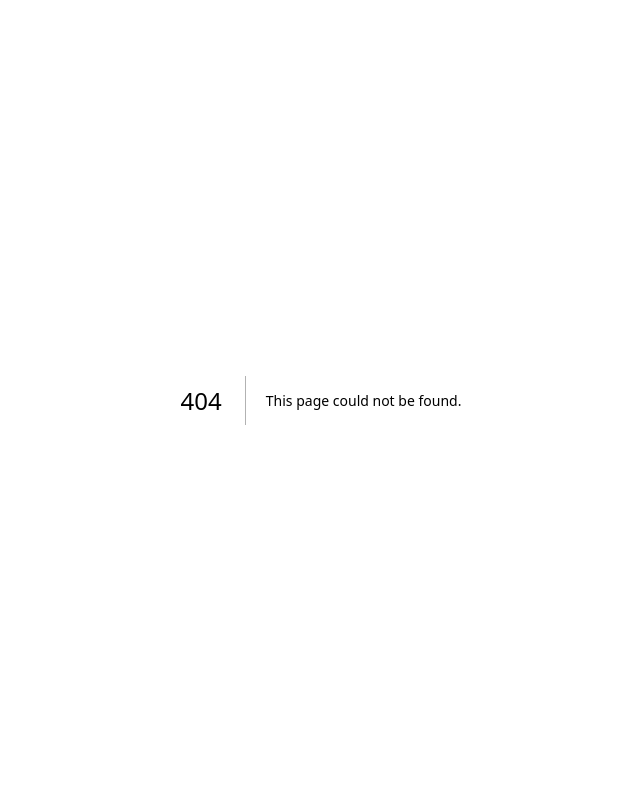
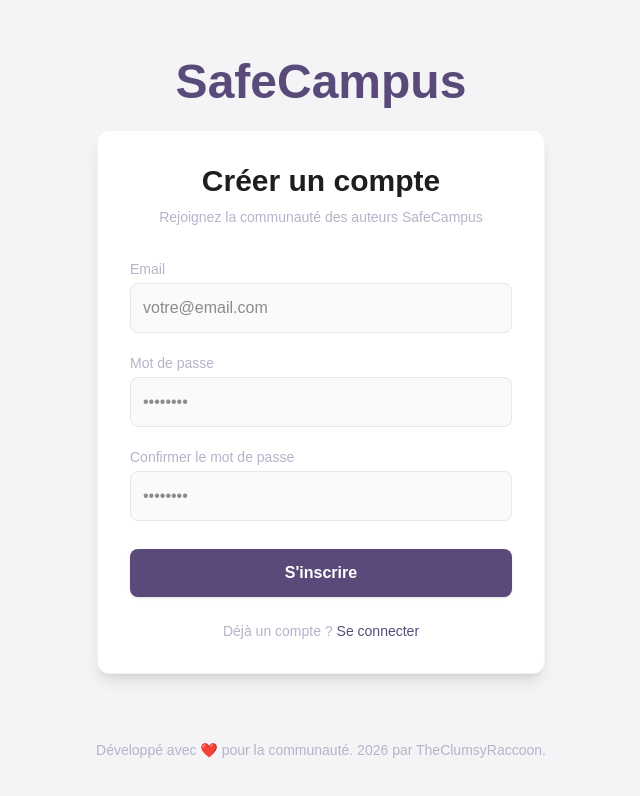
Before and after one commit to TheClumsyRaccoon/safecampus-panel, a Next.js app: page /auth/signup in a window 1280 px wide. Before the commit this address had no page. Shown: the top 796 px of the page, without its empty margins (319-959 px from the left). Built offline with nearby package versions, Linux system fonts and the light colour scheme; no server answers.

Commit message:
page signup

```diff
--- /dev/null
+++ b/app/auth/signup/page.js
@@ -0,0 +1,109 @@
+"use client";
+import { useState } from "react";
+import { createUserWithEmailAndPassword } from "firebase/auth";
+import { useRouter } from "next/navigation";
+import Link from "next/link";
+import { auth } from "@/lib/firebase";
+
+export default function SignupPage() {
+  const [email, setEmail] = useState("");
+  const [password, setPassword] = useState("");
+  const [confirmPassword, setConfirmPassword] = useState("");
+  const [error, setError] = useState("");
+  const router = useRouter();
+
+  const handleSignup = async (e) => {
+    e.preventDefault();
+    if (password !== confirmPassword) {
+      setError("Les mots de passe ne correspondent pas.");
+      return;
+    }
+    setError("");
+
+    try {
+      await createUserWithEmailAndPassword(auth, email, password);
+      router.push("/dashboard");
+    } catch (err) {
+      if (err.code === 'auth/email-already-in-use') {
+        setError("Cette adresse e-mail est déjà utilisée.");
+      } else if (err.code === 'auth/weak-password') {
+        setError("Le mot de passe doit contenir au moins 6 caractères.");
+      } else {
+        setError("Échec de l'inscription. Veuillez réessayer.");
+      }
+      console.error(err);
+    }
+  };
+
+  return (
+    <div className="flex min-h-screen flex-col items-center bg-background p-4">
+      <main className="flex w-full flex-1 flex-col items-center justify-center">
+        <h1 className="text-primary text-5xl font-bold pb-6"> SafeCampus</h1>
+        <div className="w-full max-w-md">
+          <div className="bg-white p-8 rounded-xl shadow-lg border border-gray-100">
+            <h2 className="text-3xl font-bold mb-2 text-center text-textmain">Créer un compte</h2>
+            <p className="text-center text-textsecondary mb-8 text-sm">Rejoignez la communauté des auteurs SafeCampus</p>
+
+            {error && <p className="text-red-500 text-sm mb-4 text-center bg-red-50 p-2 rounded">{error}</p>}
+
+            <form onSubmit={handleSignup} className="flex flex-col gap-5">
+              <div className="group">
+                <label className="block text-sm font-medium text-textsecondary mb-1 group-focus-within:text-primary transition-colors">Email</label>
+                <input
+                  type="email"
+                  placeholder="votre@email.com"
+                  className="w-full border border-gray-200 p-3 rounded-lg focus:outline-none focus:border-primary text-textmain transition-colors bg-gray-50 focus:bg-white"
+                  value={email}
+                  onChange={(e) => setEmail(e.target.value)}
+                  required
+                />
+              </div>
+
+              <div className="group">
+                <label className="block text-sm font-medium text-textsecondary mb-1 group-focus-within:text-primary transition-colors">Mot de passe</label>
+                <input
+                  type="password"
+                  placeholder="••••••••"
+                  className="w-full border border-gray-200 p-3 rounded-lg focus:outline-none focus:border-primary text-textmain transition-colors bg-gray-50 focus:bg-white"
+                  value={password}
+                  onChange={(e) => setPassword(e.target.value)}
+                  required
+                />
+              </div>
+
+              <div className="group">
+                <label className="block text-sm font-medium text-textsecondary mb-1 group-focus-within:text-primary transition-colors">Confirmer le mot de passe</label>
+                <input
+                  type="password"
+                  placeholder="••••••••"
+                  className="w-full border border-gray-200 p-3 rounded-lg focus:outline-none focus:border-primary text-textmain transition-colors bg-gray-50 focus:bg-white"
+                  value={confirmPassword}
+                  onChange={(e) => setConfirmPassword(e.target.value)}
+                  required
+                />
+              </div>
+
+              <button
+                type="submit"
+                className="w-full bg-primary text-white p-3 rounded-lg hover:opacity-90 transition-opacity font-semibold mt-2 shadow-sm"
+              >
+                S'inscrire
+              </button>
+            </form>
+
+            <div className="mt-6 text-center text-sm text-textsecondary">
+              Déjà un compte ?{" "}
+              <Link href="/auth/login" className="text-primary hover:underline font-medium">
+                Se connecter
+              </Link>
+            </div>
+          </div>
+        </div>
+      </main>
+
+      <footer className="text-center text-sm text-textsecondary py-6">
+        Développé avec ❤️ pour la communauté. {new Date().getFullYear()} par TheClumsyRaccoon.
+      </footer>
+    </div>
+  );
+}
```
